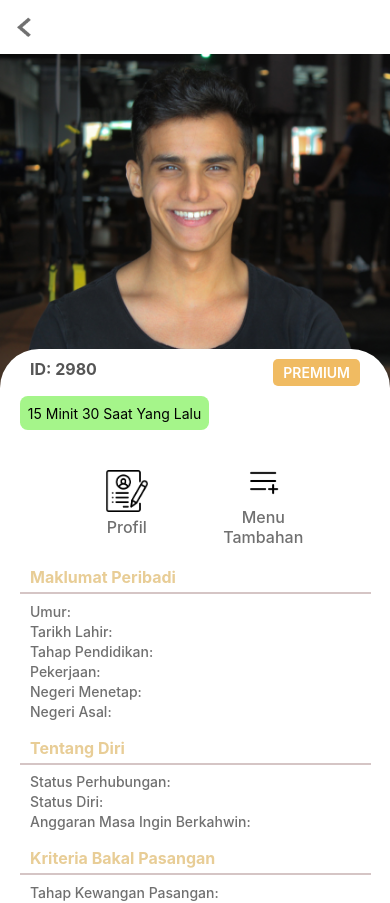
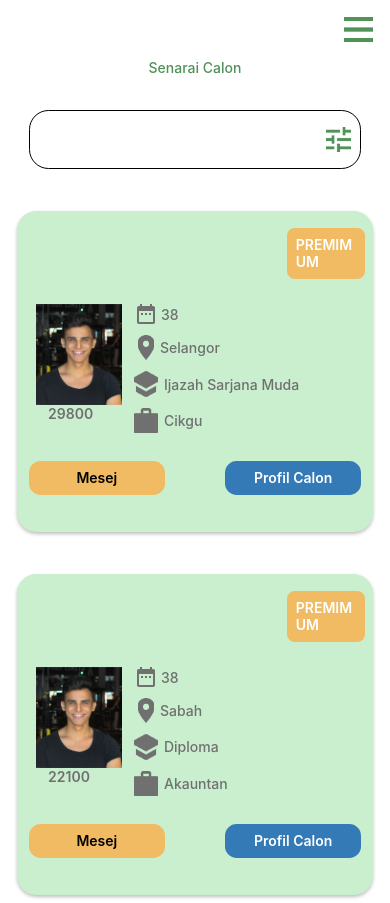
Before and after one commit to Mustafa-ilahi/BaitulMuslim, a React Native app: screen / in a window 390 px wide. Shown: the top 903 px of the page. Built offline with nearby package versions, Linux system fonts and the light colour scheme; what react-native-dimension would draw is missing.

Commit message:
navigation

```diff
--- a/src/components/Header/index.js
+++ b/src/components/Header/index.js
@@ -2,11 +2,14 @@ import {Image, StyleSheet, Text, TouchableOpacity, View} from 'react-native';
 import React from 'react';
 import {images} from '../../services/utilities/images';
 import {colors, sizes} from '../../services';
+import {useNavigation} from '@react-navigation/native';
 
 export default function Header() {
+  const navigation = useNavigation();
+
   return (
     <View style={styles.container}>
-      <TouchableOpacity>
+      <TouchableOpacity  onPress={() => navigation.goBack()}>
         <Image source={images.headerbackIcon} style={styles.backIcon} />
       </TouchableOpacity>
     </View>
--- a/src/screens/CandidateProfile/index.js
+++ b/src/screens/CandidateProfile/index.js
@@ -14,13 +14,14 @@ import BackButton from '../../components/BackButton';
 import Header from '../../components/Header';
 import Modal from 'react-native-modal';
 
-export default function CandidateProfile({navigation}) {
+export default function CandidateProfile({navigation,route}) {
   const [showProfile, setShowProfile] = useState(true);
 
   const [isModalVisibleKirim, setModalVisibleKirim] = useState(false);
   const [isModalVisibleCalon, setModalVisibleCalon] = useState(false);
   const [isModalVisibleHalang, setModalVisibleHalang] = useState(false);
   const [showKeluText, setShowKeluText] = useState(false);
+  const {id} = route?.params
 
   const toggleModalKirim = () => {
     setModalVisibleKirim(!isModalVisibleKirim);
@@ -44,7 +45,7 @@ export default function CandidateProfile({navigation}) {
         style={styles.scrollView}
         showsVerticalScrollIndicator={false}>
         <View style={styles.idSection}>
-          <Text style={styles.idText}>ID: 2980</Text>
+          <Text style={styles.idText}>ID: {id}</Text>
 
           <View style={styles.premiumBadge}>
             <Text style={styles.premiumText}>PREMIUM</Text>
@@ -109,7 +110,7 @@ export default function CandidateProfile({navigation}) {
             <View style={styles.buttonSection}>
               <TouchableOpacity
                 style={styles.actionButton}
-                onPress={()=>navigation.navigate("Chat")}
+                onPress={()=>navigation.navigate("Chat",{id:id})}
               >
                 <Text style={styles.buttonText}>Mesej</Text>
               </TouchableOpacity>
--- a/src/screens/CandidatesList/index.js
+++ b/src/screens/CandidatesList/index.js
@@ -15,7 +15,7 @@ import {colors, sizes} from '../../services';
 import Modal from 'react-native-modal';
 import {Picker} from '@react-native-picker/picker';
 
-export default function CandidatesList() {
+export default function CandidatesList({navigation}) {
   const [searchInput, setSearchInput] = useState('');
   const [isModalVisible, setModalVisible] = useState(false);
   const [candidateList, setCandidatesList] = useState([
@@ -117,10 +117,18 @@ export default function CandidatesList() {
                   </View>
 
                   <View style={styles.btnRow}>
-                    <TouchableOpacity style={styles.msgBtn}>
+                    <TouchableOpacity
+                      style={styles.msgBtn}
+                      onPress={() =>
+                        navigation.navigate('Chat', {id: item.id})
+                      }>
                       <Text style={styles.msgText}>Mesej</Text>
                     </TouchableOpacity>
-                    <TouchableOpacity style={styles.profilBtn}>
+                    <TouchableOpacity
+                      style={styles.profilBtn}
+                      onPress={() =>
+                        navigation.navigate('CandidateProfile', {id: item.id})
+                      }>
                       <Text style={styles.profilText}>Profil Calon</Text>
                     </TouchableOpacity>
                   </View>
--- a/src/screens/Chat/index.js
+++ b/src/screens/Chat/index.js
@@ -12,7 +12,7 @@ import {styles} from './style';
 import {images} from '../../services/utilities/images';
 import {colors} from '../../services';
 
-export default function Chat({navigation}) {
+export default function Chat({navigation,route}) {
   const [newMessage, setNewMessage] = useState('');
 
   const [messages, setMessages] = useState([
@@ -32,6 +32,7 @@ export default function Chat({navigation}) {
     },
   ]);
 
+  const {id} = route?.params
   const sendMessage = () => {
     if (newMessage.trim() === '') return;
 
@@ -58,7 +59,7 @@ export default function Chat({navigation}) {
             <Image source={images.headerbackIcon} style={styles.headerBack} />
           </TouchableOpacity>
           <Image source={images.user1} style={styles.profileImage} />
-          <Text style={styles.userName}>22901</Text>
+          <Text style={styles.userName}>{id}</Text>
         </View>
 
         <ScrollView style={styles.messagesContainer}>
--- a/src/services/config/navigation.js
+++ b/src/services/config/navigation.js
@@ -16,7 +16,7 @@ const Stack = createStackNavigator();
 export default function MainNavigator() {
   return (
     <NavigationContainer>
-      <Stack.Navigator screenOptions={{headerShown: false}} initialRouteName='CandidateProfile'>
+      <Stack.Navigator screenOptions={{headerShown: false}} initialRouteName='CandidatesList'>
         <Stack.Screen name="Registration" component={Registration} />
         <Stack.Screen name="Login" component={Login} />
         <Stack.Screen name="NewPassword" component={NewPassword} />
```
